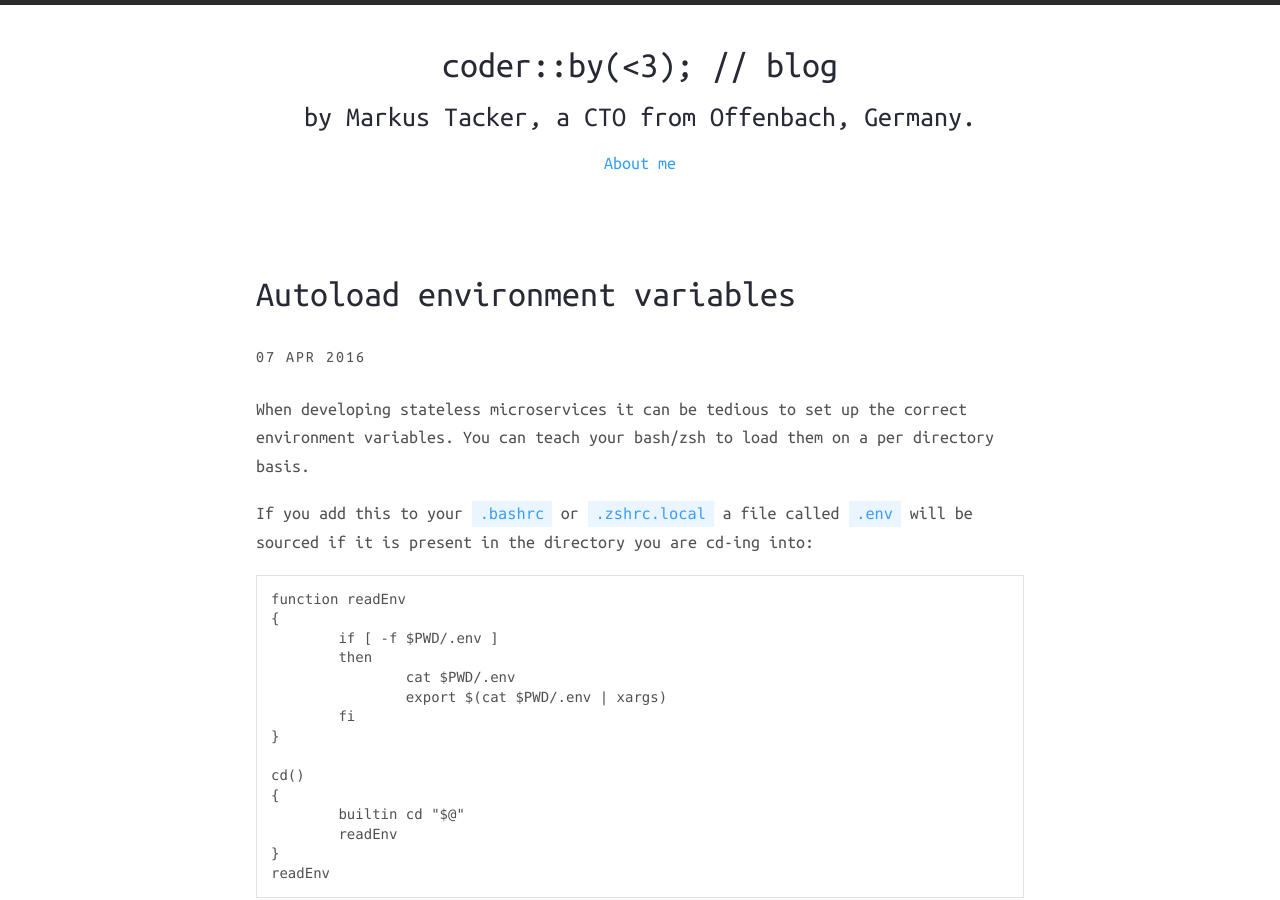
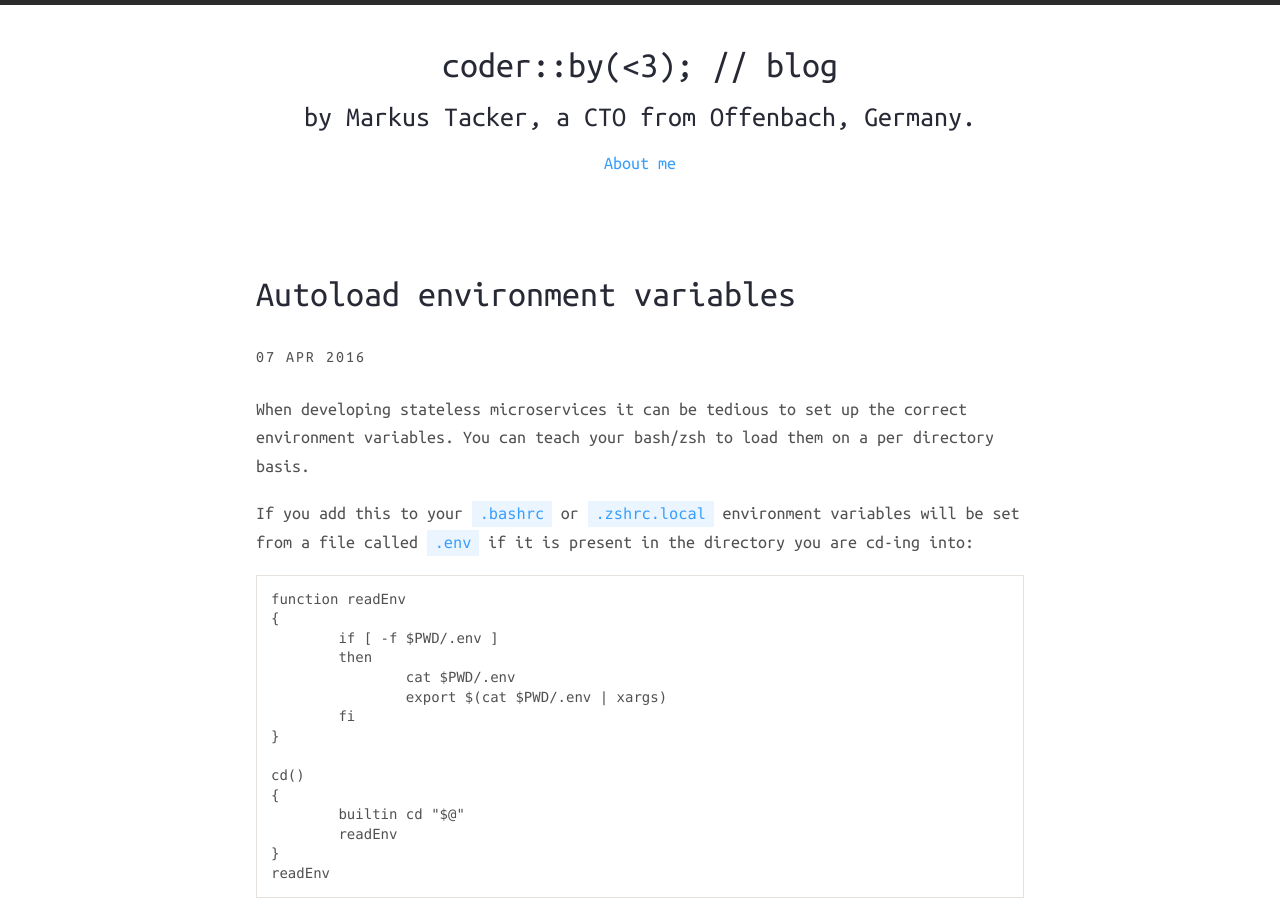
Before and after one commit to coderbyheart/blog, a Jekyll site: the page built from _posts/2016-04-07-autoload-environment-variables.md, in a window 1280 px wide and 900 px high. Built offline with Jekyll 4.4.1, drawn with Linux system fonts in a browser that asks for light colours; nearby versions of some CDN libraries; comment, search, counter and statistics services are not loaded.

Commit message:
Update 2016-04-07-autoload-environment-variables.md

```diff
--- a/_posts/2016-04-07-autoload-environment-variables.md
+++ b/_posts/2016-04-07-autoload-environment-variables.md
@@ -11,8 +11,8 @@
 When developing stateless microservices it can be tedious to set up the correct environment variables.
 You can teach your bash/zsh to load them on a per directory basis.
 
-If you add this to your `.bashrc` or `.zshrc.local` a file called `.env` will be sourced if it is present
-in the directory you are cd-ing into:
+If you add this to your `.bashrc` or `.zshrc.local` environment variables will be set from a file called
+`.env` if it is present in the directory you are cd-ing into:
 
     function readEnv
     {
```
